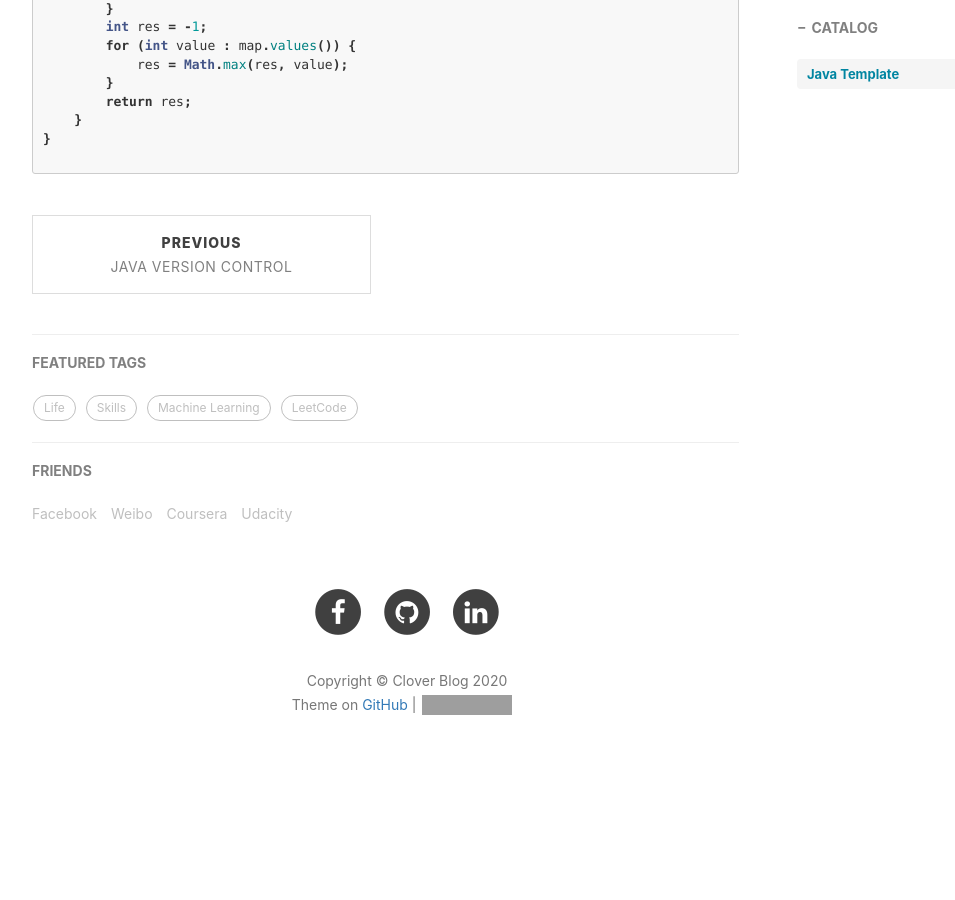
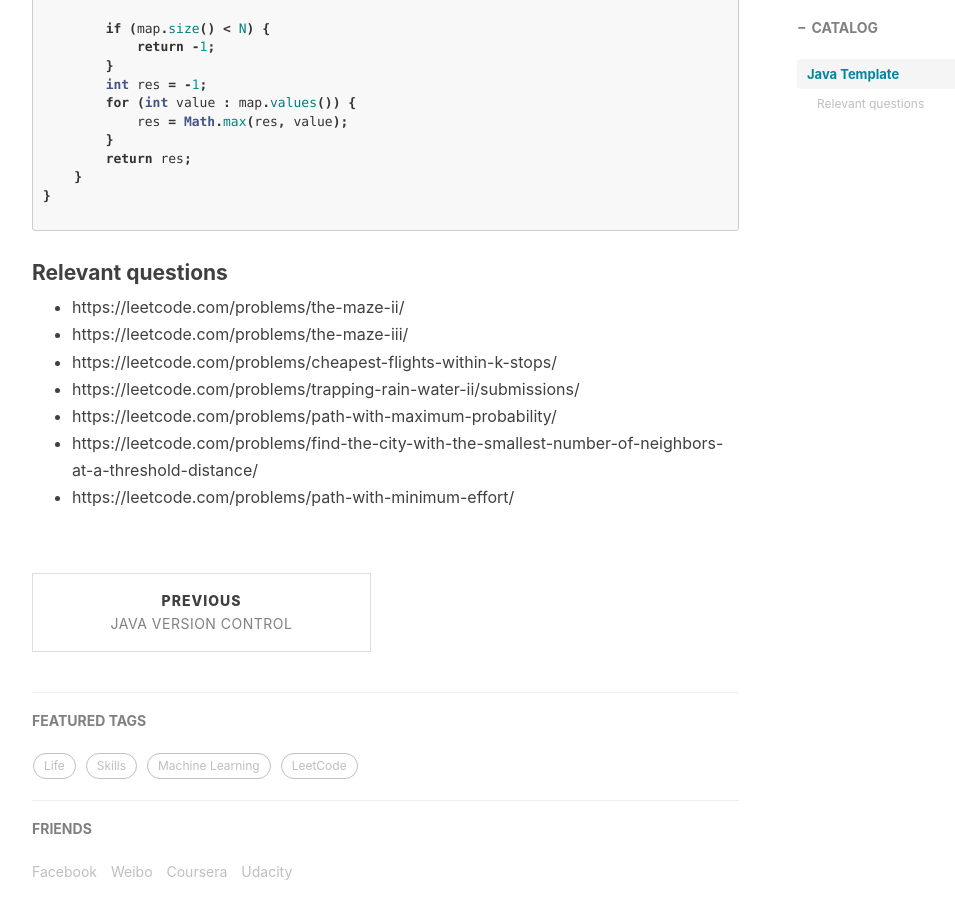
Before and after one commit to ly16/ly16.github.io, a Jekyll site: the page built from _posts/2020-12-27-leetcode-dijkstra-template.md, in a window 1280 px wide and 900 px high, scrolled down 1493 px. Shown: the whole window, without its empty margins (233-1188 px from the left). Built offline with Jekyll 4.4.1, drawn with Linux system fonts in a browser that asks for light colours; nearby versions of some CDN libraries; comment, search, counter and statistics services are not loaded; before the commit the page ends 2302 px from its top, so only the background shows below that; some of the changed text lies outside the part shown; grey boxes are pictures that could not be loaded.

Commit message:
Update and rename 2020-11-27-leetcode-dijkstra-template.md to 2020-12-27-leetcode-dijkstra-template.md

````diff
--- a/_posts/2020-11-27-leetcode-dijkstra-template.md
+++ b/_posts/2020-12-27-leetcode-dijkstra-template.md
@@ -12,12 +12,12 @@ tags:
 ---
 
 ### Java Template
-Use priority Queue for BFS
+Use priority Queue for BFS graph traversal
 
 - time = O((E+V)logV) = O(ElogV)
 - space = O(V)
 
-
+[Leetcode 743. Network Delay Time](https://leetcode.com/problems/network-delay-time/)
 ```java
 class Solution {
     class Pair {
@@ -67,3 +67,13 @@ class Solution {
 }
 
 ```
+
+#### Relevant questions
+
+* https://leetcode.com/problems/the-maze-ii/
+* https://leetcode.com/problems/the-maze-iii/
+* https://leetcode.com/problems/cheapest-flights-within-k-stops/
+* https://leetcode.com/problems/trapping-rain-water-ii/submissions/
+* https://leetcode.com/problems/path-with-maximum-probability/
+* https://leetcode.com/problems/find-the-city-with-the-smallest-number-of-neighbors-at-a-threshold-distance/
+* https://leetcode.com/problems/path-with-minimum-effort/
````
Also changed, not shown: other parts of _posts/2020-12-27-leetcode-dijkstra-template.md (+1 -1 lines).
